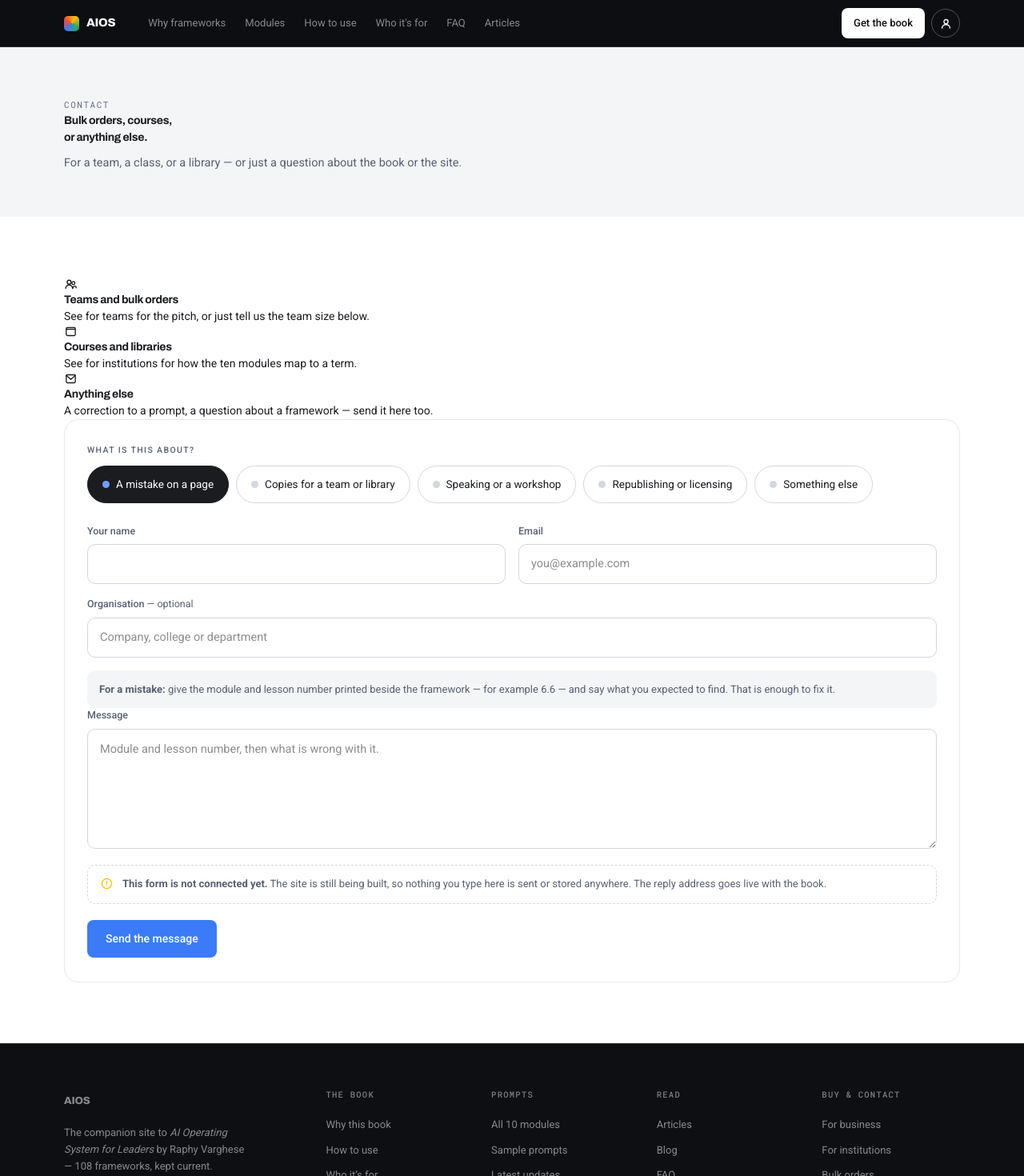
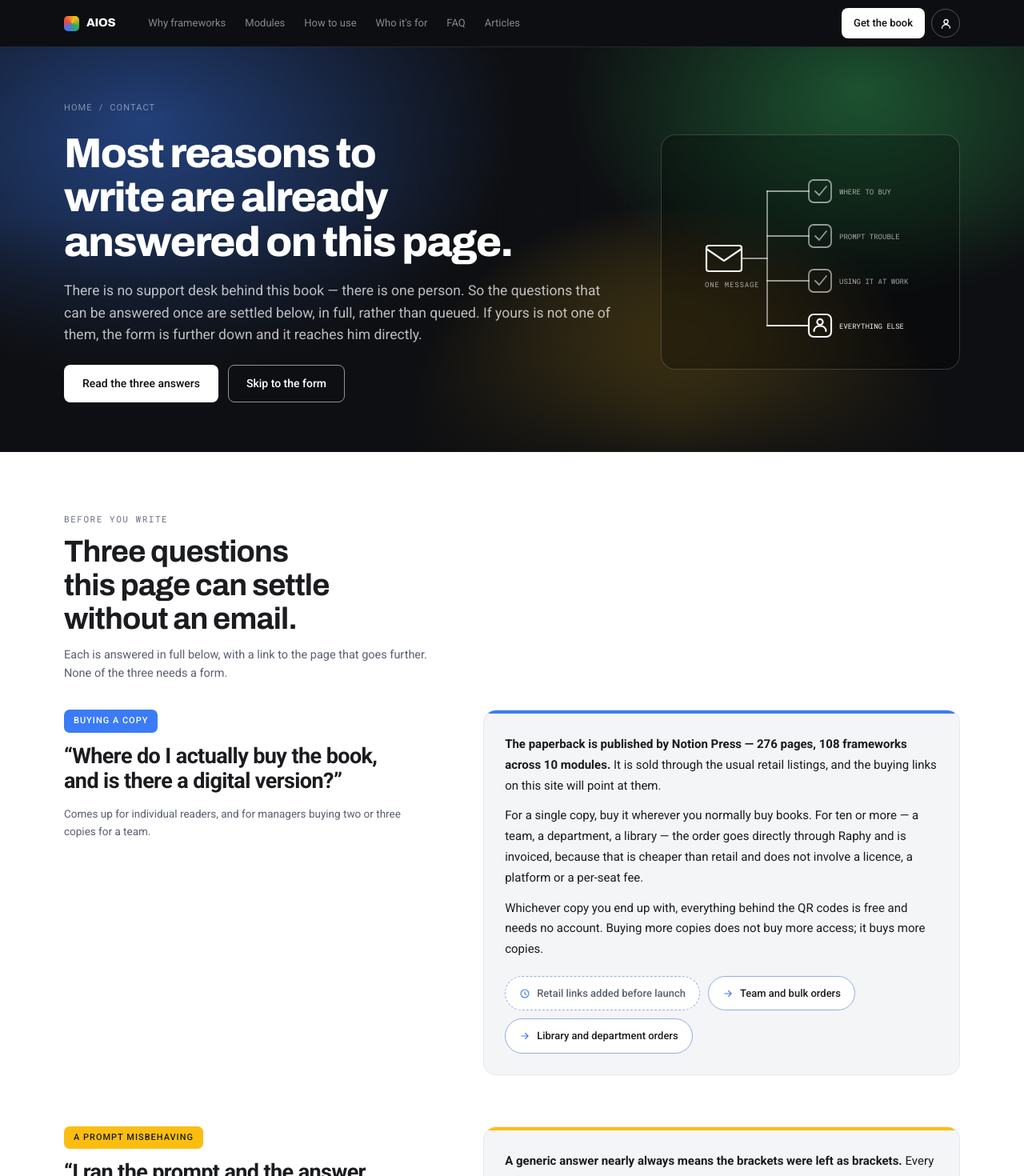
Before and after one commit to vargheseraphy/aios-app, a Next.js app: page /contact in a window 1280 px wide. Shown: the top 1470 px of the page at 80% size. Built offline with nearby package versions, Linux system fonts and the light colour scheme; no server answers.

Commit message:
feat: rebuild the contact page from the locked design
Triage section answers the three most common reasons someone writes
before they reach the form; a who-answers section sets expectations
plainly. Copy lives in lib/pages-content.ts, not this file.

```diff
--- a/app/contact/page.tsx
+++ b/app/contact/page.tsx
@@ -1,92 +1,266 @@
 import Link from "next/link";
 import type { Metadata } from "next";
+import { CONTACT_CONTENT as C } from "@/lib/pages-content";
+import { Rich } from "@/components/RichText";
+import { ButtonLink } from "@/components/Button";
+import { SubscribeSection } from "@/components/marketing/SubscribeSection";
 import { ContactForm } from "@/components/contact/ContactForm";
 import styles from "@/components/contact/contact.module.css";
 
 export const metadata: Metadata = {
   title: "Contact — AI Operating System for Leaders",
   description:
-    "Bulk orders, course adoption, or anything else about the book or the site — send a message.",
+    "Most reasons to write are already answered on this page — buying a copy, a prompt that misbehaved, using it at work. Everything else reaches Raphy directly.",
+};
+
+const triageColorClass: Record<string, string> = {
+  blue: styles.trBlue,
+  yellow: styles.trYellow,
+  green: styles.trGreen,
 };
 
 export default function ContactPage() {
   return (
     <main>
-      <header className="wash">
-        <div className="pad" style={{ paddingBlock: "64px 56px" }}>
-          <div className="kicker">Contact</div>
-          <h1 className="sh" style={{ maxWidth: "24ch" }}>
-            Bulk orders, courses, or anything else.
-          </h1>
-          <p className="sd" style={{ maxWidth: "64ch", marginTop: 10 }}>
-            For a team, a class, or a library — or just a question about the book or the site.
-          </p>
+      <header className={styles.phero}>
+        <div className={styles.bg} />
+        <div className={styles.gridLines} />
+        <div className={styles.scrim} />
+        <div className={`pad ${styles.pheroIn}`}>
+          <div className={styles.pheroCopy}>
+            <div className={styles.crumb}>
+              <Link href="/">Home</Link> <span>/</span> <span>{C.crumb}</span>
+            </div>
+            <h1 className={styles.phH}>{C.heroHeading}</h1>
+            <p className={styles.phSub}>{C.heroSub}</p>
+            <div className={styles.phBtns}>
+              <ButtonLink variant="white" href={C.heroPrimaryCta.href}>
+                {C.heroPrimaryCta.label}
+              </ButtonLink>
+              <ButtonLink variant="line" href={C.heroSecondaryCta.href}>
+                {C.heroSecondaryCta.label}
+              </ButtonLink>
+            </div>
+          </div>
+          <div className={styles.pheroArt}>
+            <svg viewBox="0 0 300 240" className="line" aria-hidden="true">
+              <rect className="s" x="20" y="112" width="44" height="32" rx="3" />
+              <path className="s" d="M20 116l22 15 22-15" />
+              <text className="t" x="18" y="164" style={{ fontSize: 9, letterSpacing: "0.09em" }}>
+                ONE MESSAGE
+              </text>
+              <path className="s2" d="M64 128h32" />
+              <path className="s2" d="M96 44v168" />
+              <path className="s2" d="M96 44h52M96 100h52M96 156h52" />
+              <path className="s" d="M96 212h52" />
+              <rect className="s2" x="148" y="30" width="28" height="28" rx="6" />
+              <path className="s2" d="M156 44l5 5 9-11" />
+              <text className="t" x="186" y="48">WHERE TO BUY</text>
+              <rect className="s2" x="148" y="86" width="28" height="28" rx="6" />
+              <path className="s2" d="M156 100l5 5 9-11" />
+              <text className="t" x="186" y="104">PROMPT TROUBLE</text>
+              <rect className="s2" x="148" y="142" width="28" height="28" rx="6" />
+              <path className="s2" d="M156 156l5 5 9-11" />
+              <text className="t" x="186" y="160">USING IT AT WORK</text>
+              <rect className="s" x="148" y="198" width="28" height="28" rx="6" />
+              <circle className="s" cx="162" cy="207.5" r="3.6" />
+              <path className="s" d="M154.5 219c0-4.2 3.4-6.6 7.5-6.6s7.5 2.4 7.5 6.6" />
+              <text className="t" x="186" y="216" style={{ opacity: 0.95 }}>EVERYTHING ELSE</text>
+            </svg>
+          </div>
         </div>
       </header>
 
-      <section className="light">
+      <section className="light" id="answers">
         <div className="pad">
-          <div className={styles.wrap}>
+          <div className="head-row">
             <div>
-              <div className={styles.infoList}>
-                <div className={styles.infoItem}>
-                  <span className={styles.infoIc}>
-                    <svg className="i" width="17" height="17" viewBox="0 0 24 24">
-                      <circle cx="9" cy="8" r="3.4" />
-                      <circle cx="16.5" cy="9.5" r="2.6" />
-                      <path d="M3 19c0-3.3 2.7-6 6-6s6 2.7 6 6" />
-                      <path d="M15.5 19c0-2.3 1.3-4 3.2-4s2.8 1.3 2.8 3" />
-                    </svg>
-                  </span>
-                  <div>
-                    <h3>Teams and bulk orders</h3>
-                    <p>
-                      See{" "}
-                      <Link href="/for-business" className="underline">
-                        for teams
-                      </Link>{" "}
-                      for the pitch, or just tell us the team size below.
+              <div className="kicker">{C.answersKicker}</div>
+              <h2 className="sh">{C.answersHeading}</h2>
+              <p className="sd">{C.answersSub}</p>
+            </div>
+          </div>
+
+          <div className={styles.triage}>
+            {C.triage.map((row) => (
+              <div className={`${styles.tr} ${triageColorClass[row.colorKey]}`} key={row.tag}>
+                <div className={styles.trQ}>
+                  <span className={styles.tag}>{row.tag}</span>
+                  <h3 className={styles.said}>{row.said}</h3>
+                  <p className={styles.meta}>{row.meta}</p>
+                </div>
+                <div className={styles.trA}>
+                  {row.answer.map((para) => (
+                    <p key={para}>
+                      <Rich text={para} />
                     </p>
-                  </div>
-                </div>
-                <div className={styles.infoItem}>
-                  <span className={styles.infoIc}>
-                    <svg className="i" width="17" height="17" viewBox="0 0 24 24">
-                      <rect x="4" y="5" width="16" height="14" rx="2" />
-                      <path d="M4 8h16" />
-                    </svg>
-                  </span>
-                  <div>
-                    <h3>Courses and libraries</h3>
-                    <p>
-                      See{" "}
-                      <Link href="/for-institutions" className="underline">
-                        for institutions
-                      </Link>{" "}
-                      for how the ten modules map to a term.
-                    </p>
-                  </div>
-                </div>
-                <div className={styles.infoItem}>
-                  <span className={styles.infoIc}>
-                    <svg className="i" width="17" height="17" viewBox="0 0 24 24">
-                      <path d="M4 6l8 7 8-7" />
-                      <rect x="4" y="5" width="16" height="14" rx="2" />
-                    </svg>
-                  </span>
-                  <div>
-                    <h3>Anything else</h3>
-                    <p>A correction to a prompt, a question about a framework — send it here too.</p>
+                  ))}
+                  <div className={styles.trGo}>
+                    {row.routes.map((route) =>
+                      route.dead ? (
+                        <span className={`${styles.golink} ${styles.golinkDead}`} key={route.label}>
+                          <svg className="i" width="14" height="14" viewBox="0 0 24 24">
+                            <circle cx="12" cy="12" r="8.5" />
+                            <path d="M12 8v4.5l3 2" />
+                          </svg>
+                          {route.label}
+                        </span>
+                      ) : (
+                        <Link className={styles.golink} href={route.href} key={route.label}>
+                          <svg className="i" width="14" height="14" viewBox="0 0 24 24">
+                            <path d="M5 12h14M13 6l6 6-6 6" />
+                          </svg>
+                          {route.label}
+                        </Link>
+                      ),
+                    )}
                   </div>
                 </div>
               </div>
+            ))}
+          </div>
+        </div>
+      </section>
+
+      <section className="dark">
+        <div className="pad">
+          <div className="head-row">
+            <div>
+              <div className="kicker">{C.whoKicker}</div>
+              <h2 className="sh">{C.whoHeading}</h2>
+              <p className="sd">{C.whoSub}</p>
             </div>
-            <div className={styles.formCard}>
-              <ContactForm />
+          </div>
+          <div className={styles.who}>
+            <div className={`${styles.wcard} ${styles.will}`}>
+              <h3>{C.willGet.heading}</h3>
+              <p className={styles.wsub}>{C.willGet.sub}</p>
+              <div className={styles.wlist}>
+                {C.willGet.items.map((item) => (
+                  <div className={styles.wrow} key={item}>
+                    <span className={styles.wi}>
+                      <svg className="i" width="13" height="13" viewBox="0 0 24 24">
+                        <path d="M5 12.5l4.5 4.5L19 7.5" />
+                      </svg>
+                    </span>
+                    <span>
+                      <Rich text={item} />
+                    </span>
+                  </div>
+                ))}
+              </div>
+            </div>
+            <div className={`${styles.wcard} ${styles.wont}`}>
+              <h3>{C.wontGet.heading}</h3>
+              <p className={styles.wsub}>{C.wontGet.sub}</p>
+              <div className={styles.wlist}>
+                {C.wontGet.items.map((item) => (
+                  <div className={styles.wrow} key={item}>
+                    <span className={styles.wi}>
+                      <svg className="i" width="13" height="13" viewBox="0 0 24 24">
+                        <path d="M7 7l10 10M17 7L7 17" />
+                      </svg>
+                    </span>
+                    <span>
+                      <Rich text={item} />
+                    </span>
+                  </div>
+                ))}
+              </div>
+            </div>
+          </div>
+          <div className={styles.whorow}>
+            <p className={styles.whonote}>
+              <span className={styles.wtag}>{C.worthSendingTag}</span>
+              <Rich text={C.worthSending} />
+            </p>
+            <div className={styles.whoart}>
+              <div className={styles.whoartBg} />
+              <svg viewBox="0 0 300 176" className="line" aria-hidden="true">
+                <rect className="s" x="16" y="74" width="40" height="28" rx="3" />
+                <path className="s" d="M16 77l20 14 20-14" />
+                <text className="t" x="14" y="124" style={{ fontSize: 9, letterSpacing: "0.09em" }}>
+                  YOUR REPORT
+                </text>
+                <path className="s2" d="M64 88h26" />
+                <path className="s2" d="M84 82l6 6-6 6" />
+                <rect className="s" x="104" y="38" width="92" height="104" rx="6" />
+                <path className="s3" d="M120 62h56M120 78h40M120 94h50" />
+                <rect className="s" x="120" y="106" width="24" height="24" rx="3" />
+                <rect className="fd" x="124" y="110" width="6" height="6" rx="1" />
+                <text className="t" x="104" y="160" style={{ fontSize: 9, letterSpacing: "0.09em" }}>
+                  SAME CODE
+                </text>
+                <path className="s2" d="M212 70a30 30 0 0 1 0 60" />
+                <path className="s2" d="M218 125l-6 5 6 5" />
+                <text className="t" x="206" y="158" style={{ fontSize: 9, letterSpacing: "0.09em" }}>
+                  REWRITTEN
+                </text>
+              </svg>
             </div>
           </div>
         </div>
       </section>
+
+      <section className="wash" id="write">
+        <div className="pad">
+          <div className="head-row">
+            <div>
+              <div className="kicker">{C.writeKicker}</div>
+              <h2 className="sh">{C.writeHeading}</h2>
+              <p className="sd">{C.writeSub}</p>
+            </div>
+          </div>
+          <div className={styles.fwrap}>
+            <ContactForm />
+            <aside className={styles.aside}>
+              <div className={styles.acard}>
+                <h3>{C.whatHappensHeading}</h3>
+                <div className={styles.steps}>
+                  {C.whatHappensSteps.map((step, i) => (
+                    <div className={styles.step} key={step}>
+                      <span className={styles.stepSn}>{String(i + 1).padStart(2, "0")}</span>
+                      <span className={styles.stepSt}>
+                        <Rich text={step} />
+                      </span>
+                    </div>
+                  ))}
+                </div>
+              </div>
+              <div className={styles.acard}>
+                <h3>{C.fasterHeading}</h3>
+                <p>
+                  <b>A prompt behaving oddly?</b> The troubleshooting list on{" "}
+                  <Link className={styles.inlink} href="/how-to-use#trouble">
+                    How to use
+                  </Link>{" "}
+                  covers the common causes.
+                </p>
+                <p>
+                  <b>Looking for a framework?</b> The{" "}
+                  <Link className={styles.inlink} href="/#modules">
+                    module index
+                  </Link>{" "}
+                  is organised by the decision you are making, not by chapter.
+                </p>
+                <p>
+                  <b>Buying more than ten copies?</b>{" "}
+                  <Link className={styles.inlink} href="/for-business">
+                    For business
+                  </Link>{" "}
+                  and{" "}
+                  <Link className={styles.inlink} href="/for-institutions">
+                    For institutions
+                  </Link>{" "}
+                  already answer most of it.
+                </p>
+              </div>
+            </aside>
+          </div>
+        </div>
+      </section>
+
+      <SubscribeSection />
     </main>
   );
 }
```
